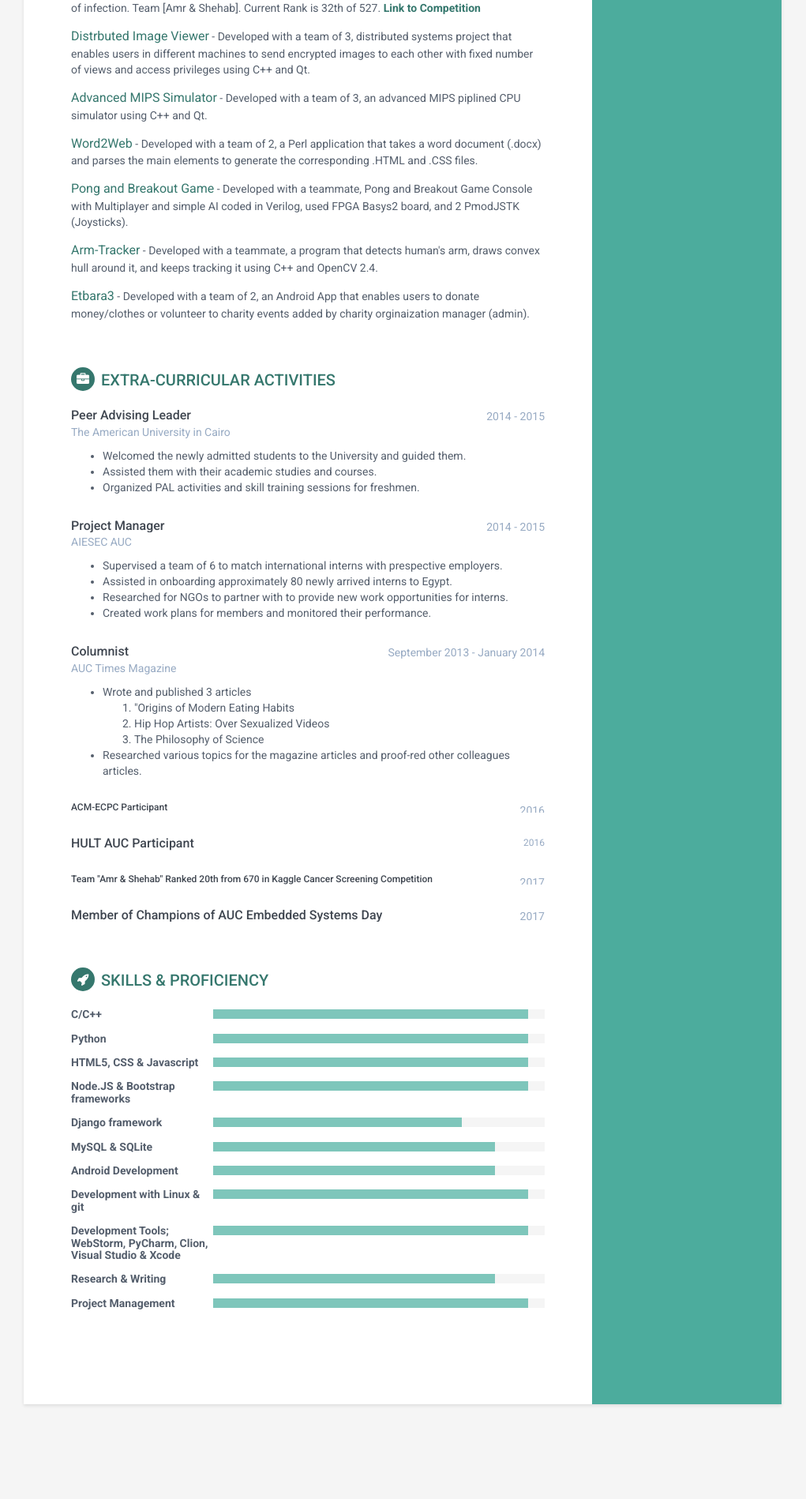
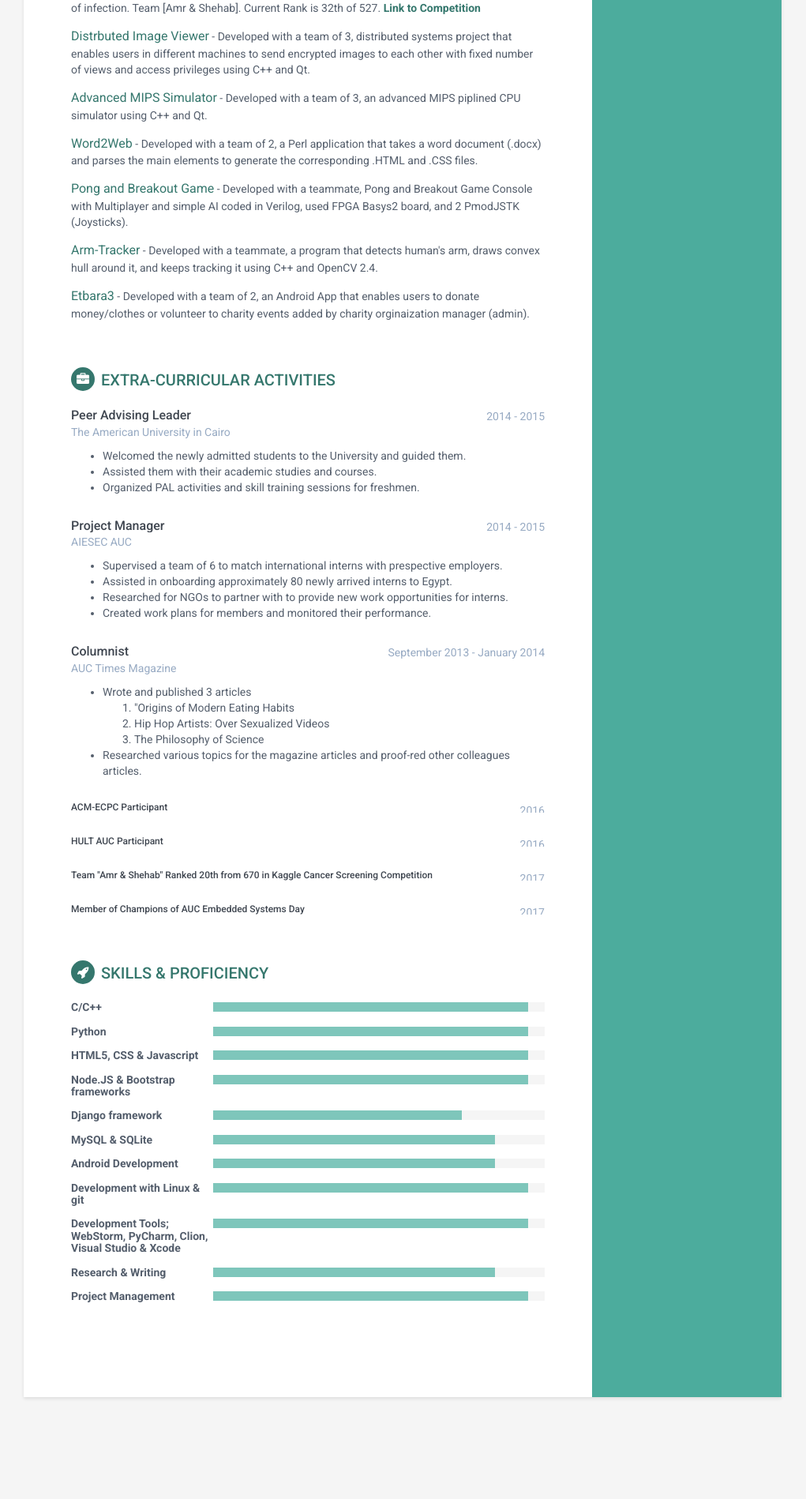
Before and after one commit to ShehabCE/shehabce.github.io, a Jekyll site: the page built from index.html, in a window 1280 px wide. Shown: the part 1065-2963 px from the top of the page at 79% size, without its empty margins (130-1151 px from the left). Built offline with Jekyll 4.4.1, drawn with Linux system fonts in a browser that asks for light colours.

```diff
--- a/_includes/extra-curricular-activities.html
+++ b/_includes/extra-curricular-activities.html
@@ -69,8 +69,8 @@
 
                 <div class="item">
                     <div class="meta">
-                        <div class="upper-row" style="font-size: 12px;">
-                            <h3 class="job-title">HULT AUC Participant</h3>
+                        <div class="upper-row">
+                            <h3 class="job-title" style="font-size: 12px;">HULT AUC Participant</h3>
                             <div class="time">2016</div>
                         </div><!--//upper-row-->
                     </div><!--//meta-->
@@ -88,7 +88,7 @@
                 <div class="item">
                     <div class="meta">
                         <div class="upper-row">
-                            <h3 class="job-title">Member of Champions of AUC Embedded Systems Day</h3>
+                            <h3 class="job-title" style="font-size: 12px;">Member of Champions of AUC Embedded Systems Day</h3>
                             <div class="time">2017</div>
                         </div><!--//upper-row-->
                     </div><!--//meta-->
```
